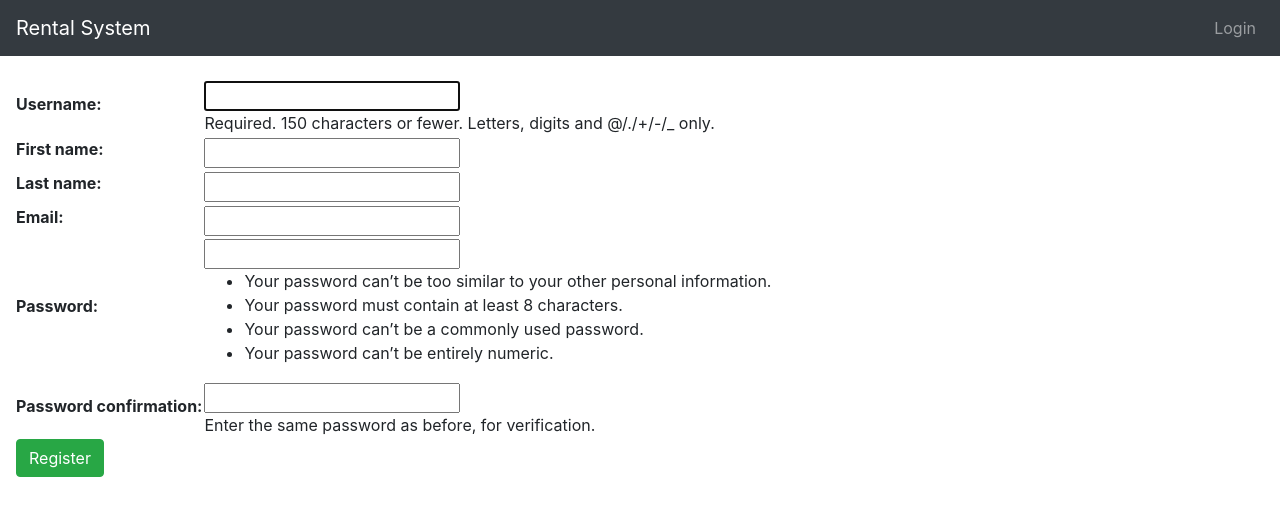
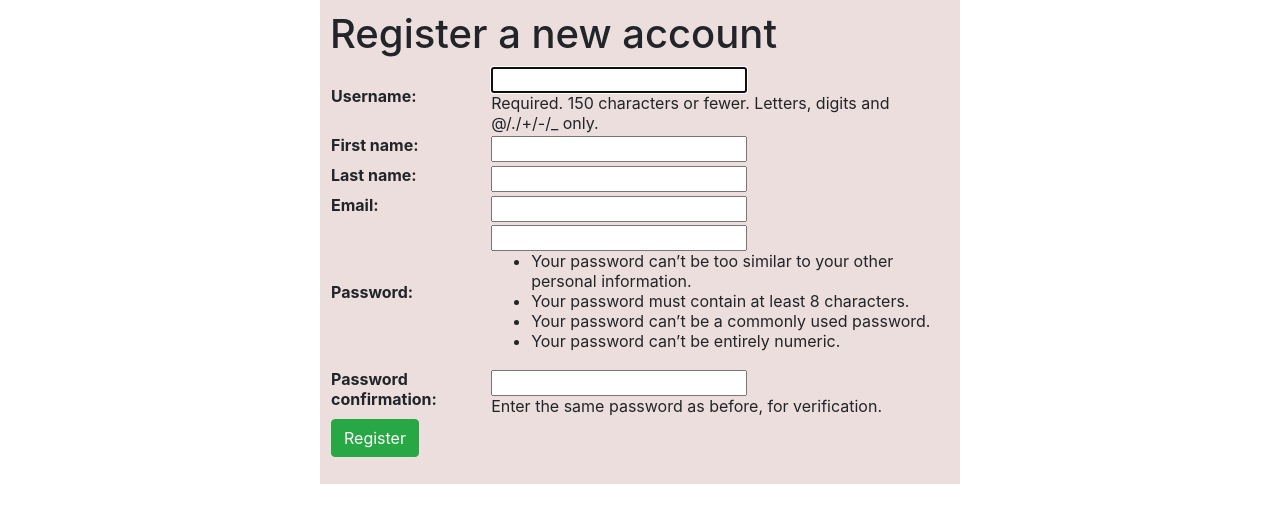
Before and after one commit to hamk-webdev-intip19x6/os_project, a Django app: page /register/ in a window 1280 px wide. Shown: the top 523 px of the page. Run offline with Django 3.2, Linux system fonts and the light colour scheme; some libraries are stand-ins or nearby versions.

Commit message:
Väliaikainen formien siistiminen

```diff
--- a/mysite/register/templates/register/register.html
+++ b/mysite/register/templates/register/register.html
@@ -1,8 +1,23 @@
-{% extends "base.html" %}
-
-{% block title %}Luo uusi käyttäjä{% endblock %}
-
 {% block content %}
+<head>
+	<!-- Required meta tags -->
+	<meta charset="utf-8">
+	<meta name="viewport" content="width=device-width, initial-scale=1, shrink-to-fit=no">
+	<!-- Bootstrap CSS -->
+	<link rel="stylesheet" href="https://stackpath.bootstrapcdn.com/bootstrap/4.4.1/css/bootstrap.min.css"
+		integrity="sha384-Vkoo8x4CGsO3+Hhxv8T/Q5PaXtkKtu6ug5TOeNV6gBiFeWPGFN9MuhOf23Q9Ifjh" crossorigin="anonymous">
+    <title>Rental System</title>
+    <style>
+        .container {
+          margin: auto;
+          width: 50%;
+          padding: 10px;
+          background-color: #EBDEDC;
+        }
+        </style>
+</head>
+<div class ="container">
+<h1>Register a new account</h1>
 <form method='POST' class='form-group'>
     {% csrf_token %}
     <table>
@@ -14,5 +29,5 @@
         </tr>
     </table>
 </form>
-<!--CSS kesken-->
+</div>
 {% endblock %}
```
Also changed, not shown: mysite/rental_system/templates/registration/login.html (+20 -1 lines).
